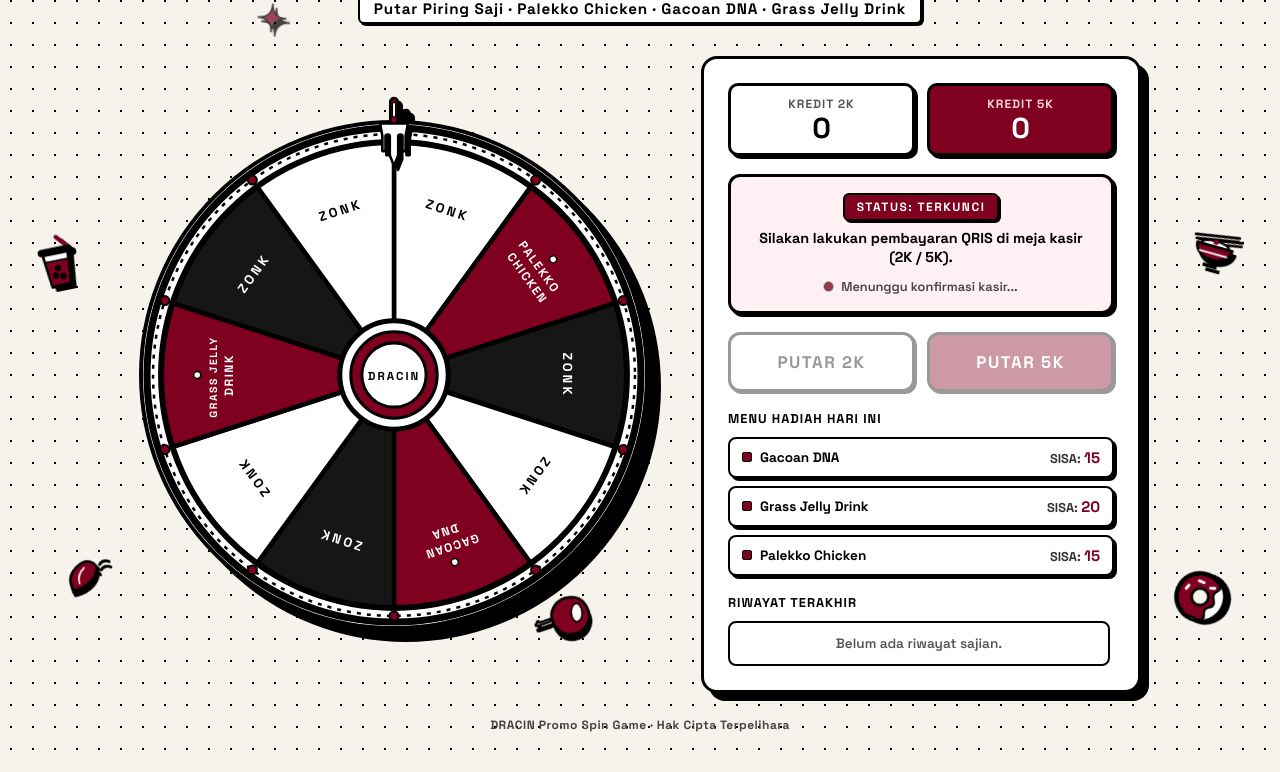
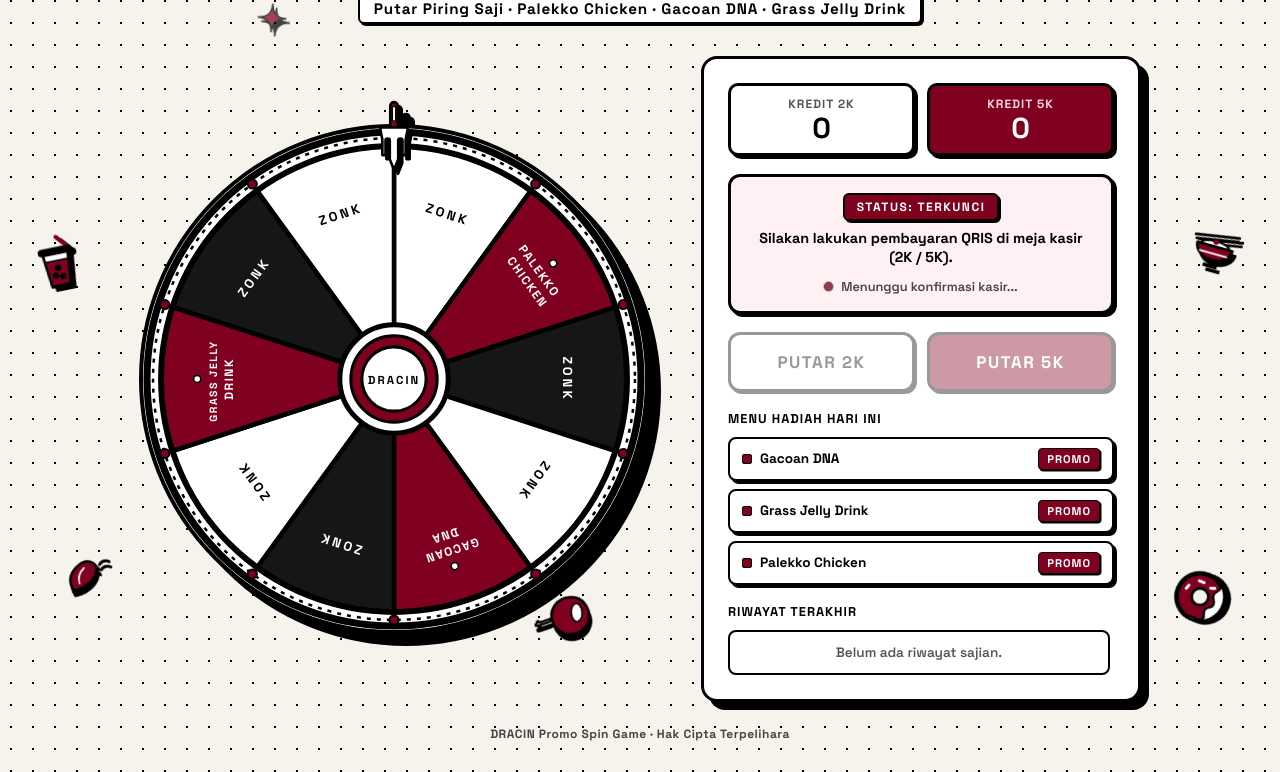
Before and after one commit to tazkiyah-m/dracin-spin, a Flask app: page / in a window 1280 px wide. Shown: the part 142-914 px from the top of the page. Before the commit the page ends 892 px from the top, so only its background shows below. Run offline with Flask 3, Linux system fonts and the light colour scheme; data that the repository does not hold is empty.

Commit message:
Remove remaining stock display from public UI and API

```diff
--- a/app.py
+++ b/app.py
@@ -86,13 +86,12 @@
 
 def _public_state():
     _reset_stock_if_new_day()
-    stock = {k: _stock_left(k) for k in PRIZES}
     state = {
         "credit_2k": store_state["credit_2k"],
         "credit_5k": store_state["credit_5k"],
         "history": store_state["history"][-10:][::-1],
         "prizes": {
-            k: {"name": v["name"], "stock_left": stock[k]}
+            k: {"name": v["name"]}
             for k, v in PRIZES.items()
         },
     }
--- a/static/script.js
+++ b/static/script.js
@@ -399,7 +399,7 @@
   legendEl.innerHTML = Object.entries(prizes).map(([key, p]) => `
     <div class="legend-card">
       <div class="legend-name"><span class="legend-box"></span><span class="legend-text">${p.name}</span></div>
-      <div class="legend-stock">SISA: <strong>${p.stock_left ?? "∞"}</strong></div>
+      <span class="legend-badge">PROMO</span>
     </div>
   `).join("");
 }
--- a/static/style.css
+++ b/static/style.css
@@ -641,15 +641,17 @@
   border-radius: 2px;
 }
 
-.legend-stock {
-  color: #333333;
-  font-size: 0.8rem;
-  font-weight: 700;
-}
-
-.legend-stock strong {
-  color: var(--maroon);
-  font-size: 0.95rem;
+.legend-badge {
+  background: var(--maroon);
+  color: var(--white);
+  font-size: 0.7rem;
+  font-weight: 800;
+  letter-spacing: 1px;
+  padding: 3px 8px;
+  border-radius: 4px;
+  border: 1.5px solid var(--black);
+  box-shadow: 1.5px 1.5px 0px var(--black);
+  text-transform: uppercase;
 }
 
 /* History List */
--- a/templates/user/index.html
+++ b/templates/user/index.html
@@ -6,7 +6,7 @@
   <meta name="client-token" content="{{ client_token }}">
   <title>DRACIN - Piring Saji Spin & Menang</title>
   <link rel="stylesheet" href="https://fonts.googleapis.com/css2?family=Space+Grotesk:wght@500;600;700;800;900&family=Outfit:wght@400;600;700;800&display=swap">
-  <link rel="stylesheet" href="{{ url_for('static', filename='style.css') }}?v=10">
+  <link rel="stylesheet" href="{{ url_for('static', filename='style.css') }}?v=11">
 </head>
 <body>
   <!-- Hiasan Background Makanan (Neobrutalist Food Stickers) -->
@@ -225,6 +225,6 @@
   </div>
 
   <audio id="bgm-audio" src="{{ url_for('static', filename='doraemon.mp3') }}" loop preload="auto"></audio>
-  <script src="{{ url_for('static', filename='script.js') }}?v=10"></script>
+  <script src="{{ url_for('static', filename='script.js') }}?v=11"></script>
 </body>
 </html>
```
